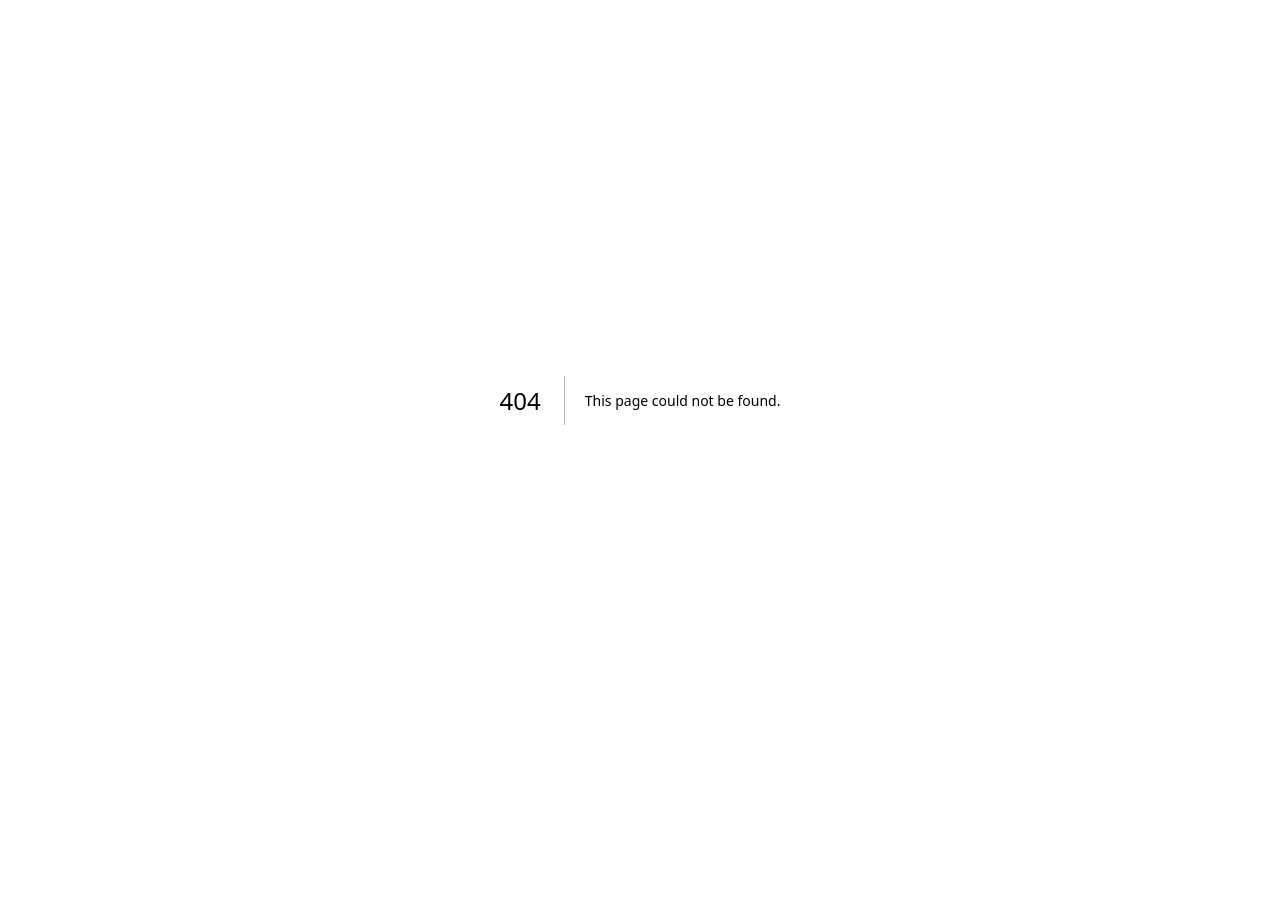
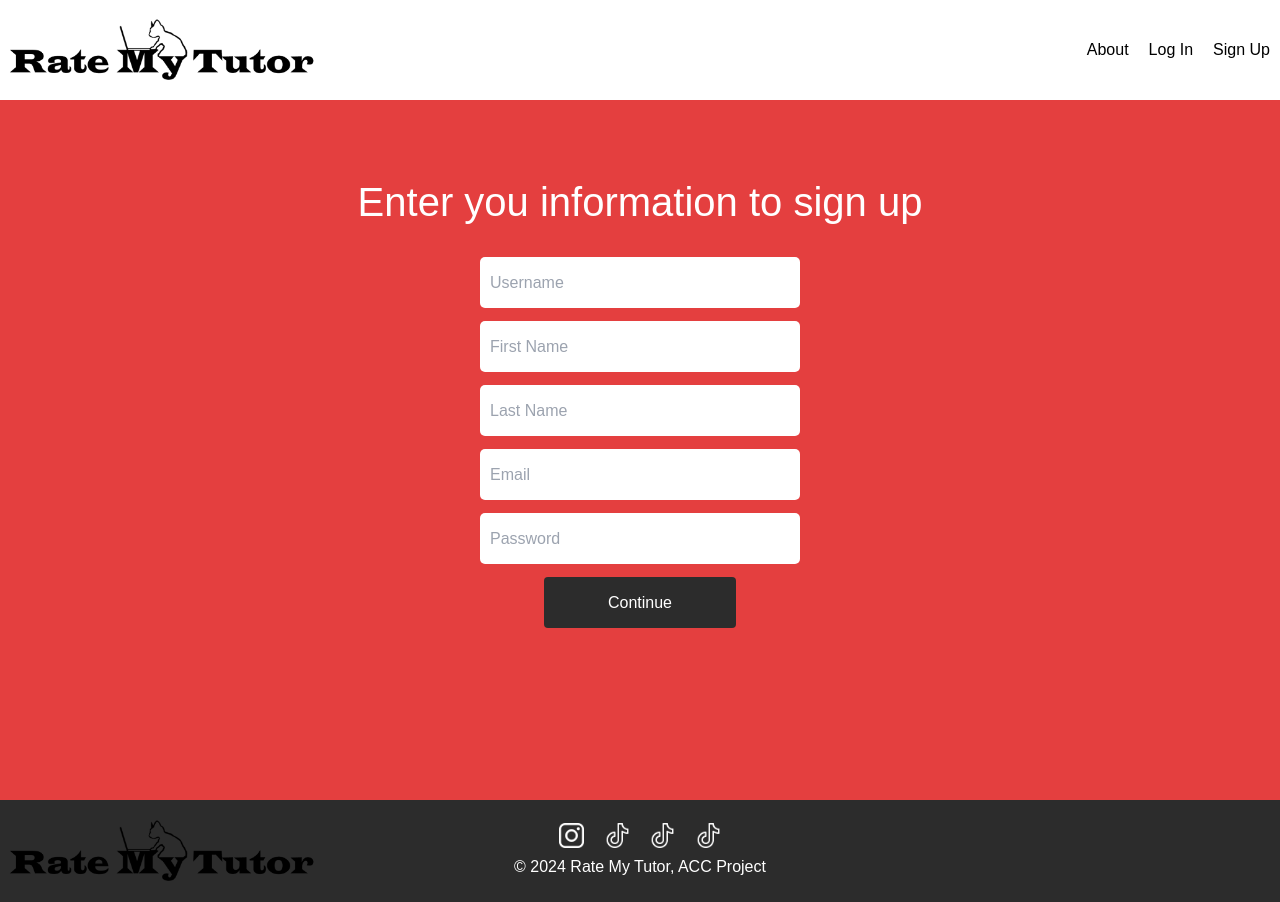
Before and after one commit to aggie-coding-club/Rate-My-Tutor, a Next.js app: page /sign-up in a window 1280 px wide. Before the commit this address had no page. Before the commit the page ends 800 px from the top, so only its background shows below. Built offline with nearby package versions, Linux system fonts and the light colour scheme.

Commit message:
Started Sign Up Page + added Sign Up's CSS

```diff
--- a/src/app/css/home.module.css
+++ b/src/app/css/home.module.css
@@ -26,10 +26,10 @@
     flex-direction: row;
     justify-content: flex-end;
 }
+
 .buttons {
     color: black;
     margin: 10px;
-
 }
 
 .logo {
@@ -46,6 +46,7 @@
     align-items: center;
 }
 
+
 .searchbar {
     width: 40vw;
     height: 50px;
@@ -53,6 +54,40 @@
     color: black;
     border-radius: 5px;
     padding-left: 10px;
+}
+
+.signupSection {
+    display: flex;
+    flex-direction: column;
+    justify-content: center;
+    align-items: center;
+    height: 100vh;
+    width: 100%;
+    text-align: center; /* Required for submit-form button */
+}
+
+.signupSection h1 {
+    color: white;
+    margin-bottom: 2vw;
+    text-align: center;
+}
+
+.signupBar{
+    display:flex;
+    background-color: white;
+    width: 25vw;
+    height: 4vw;
+    border-radius: 5px;
+    margin-bottom: 1vw;
+    padding-left: 10px;
+}
+
+.submitInfoButton{
+    width: 15vw;
+    height: 4vw;
+    background-color: #2C2C2C;
+    color: rgb(255, 255, 255);
+    border-radius: 4px;
 }
 
 .helpComments {
--- /dev/null
+++ b/src/app/sign-up/page.js
@@ -0,0 +1,146 @@
+'use client'
+import styles from '../css/home.module.css';
+import { useState } from "react";
+import { useRouter } from 'next/navigation';
+
+const background = {
+  background: "white",
+  height: '100vh',
+  width: '100vw'
+}
+
+
+
+export default function Home() {
+  const [usernameText, setUsernameText] = useState("");
+  const [firstNameText, setfirstNameText] = useState("");
+  const [lastNameText, setlastNameText] = useState("");
+  const [emailText, setEmail] = useState("");
+  const [isEmailValid, setIsEmailValid] = useState(true);
+
+  const [passwordText, setPassword] = useState("");
+  const router = useRouter();
+
+  const userHandleChange = (e) => {
+    setUsernameText(e.target.value);
+  }
+
+  const fNameHandleChange = (e) => {
+    setfirstNameText(e.target.value);
+  }
+
+  const lNameHandleChange = (e) => {
+    setlastNameText(e.target.value);
+  }
+
+  const emailHandleChange = (e) => {
+    setEmail(e.target.value);
+  }
+
+  const passHandleChange  = (e) => {
+    setPassword(e.target.value);
+  }
+
+  const handleSubmit = async (e) => {
+    e.preventDefault();
+
+    try {
+      const response = await fetch("/api/login", {
+        method: "POST",
+        headers: { "Content-Type": "application/json" },
+        body: JSON.stringify({username: usernameText,
+                              first_name: firstNameText,
+                              last_name: lastNameText,
+                              email: emailText,
+                              password: passwordText
+                            }),
+      });
+      if (response.ok) {
+        const data = await response.json();
+        console.log("Login successful:", data);
+        localStorage.setItem("user", JSON.stringify(data.user)); // Store user info or token
+        router.push("/dashboard"); // Redirect to the dashboard
+      } else {
+        const errorData = await response.json();
+        console.error("Login failed:", errorData.error);
+        setIsEmailValid(false); // Update UI for invalid login
+      }
+    } catch (error) {
+      console.error("Error during login:", error);
+      setIsEmailValid(false);
+    }
+  };
+
+  return (
+    <div style={background}>
+      {/* Landing page for once the user loads into the website */}
+      <div style={{height: "100vh", width: "100vw", backgroundColor: "black"}}>
+        {/* Hero section */}
+        <div className={styles.hero}>
+          {/* navbar */}
+          <div className={styles.navbar}>
+            {/* image */}
+            <div className= {styles.logo}></div>
+            {/* for buttons */}
+            <div className={styles.buttonContainer}>
+              <button className={styles.buttons}>
+                About
+              </button>
+              <button className={styles.buttons}>
+                Log In
+              </button>
+              <button className={styles.buttons}>
+                Sign Up
+              </button>
+            </div>
+          </div>
+
+          {/* Sign Up Page section */}
+          <div>
+            <form onSubmit={handleSubmit} className={styles.signupSection}>
+                <h1 style={{fontSize:"40px"}}>Enter you information to sign up</h1>
+                {/* {!isEmailValid && <strong style={{color: "#4f002d"}}>Invalid Email and/or Password!</strong>} */}
+                <input className={styles.signupBar} name="username" type="text" placeholder="Username" value={usernameText} onChange={userHandleChange} required></input>
+                <input className={styles.signupBar} name="firstName" type="text" placeholder="First Name" value={firstNameText} onChange={fNameHandleChange} required></input>
+                <input className={styles.signupBar} name="lastName" type="text" placeholder="Last Name" value={lastNameText} onChange={lNameHandleChange} required></input>
+                <input className={styles.signupBar} name="email" type="text" placeholder="Email" value={emailText} onChange={emailHandleChange} required></input>
+                <input className={styles.signupBar} name="password" type="text" placeholder="Password" value={passwordText} onChange={passHandleChange} required></input>
+                <input className={styles.submitInfoButton} name="submit" type="submit" value="Continue"></input>
+            </form>
+          </div>
+
+        </div>
+        {/* Bottom page/footer for once the user scrolls all the way down */}
+        <div className={styles.footer}>
+          {/* image logo */}
+          <div className={styles.logo}></div>
+          {/* for social icons */}
+          <div className={styles.socials}>
+
+            {/* instagram */}
+            <a href="https://www.youtube.com/watch?v=At8v_Yc044Y" target="_blank" rel="noreferrer">
+              <button className={styles.instagram}></button>
+            </a>
+            {/* X or twitter */}
+            <a href="https://www.youtube.com/watch?v=At8v_Yc044Y" target="_blank" rel="noreferrer">
+              <button className={styles.tiktok}></button>
+            </a>
+            {/* test */}
+            <a href="https://www.youtube.com/watch?v=At8v_Yc044Y" target="_blank" rel="noreferrer">
+              <button className={styles.tiktok}></button>
+            </a>
+            {/* test */}
+            <a href="https://www.youtube.com/watch?v=At8v_Yc044Y" target="_blank" rel="noreferrer">
+              <button className={styles.tiktok}></button>
+            </a>
+          </div>
+          <div className={styles.copyright}>
+            <h1>&copy; 2024 Rate My Tutor, ACC Project</h1>
+          </div>
+
+        </div>
+
+      </div>
+    </div>
+  )
+}
```
